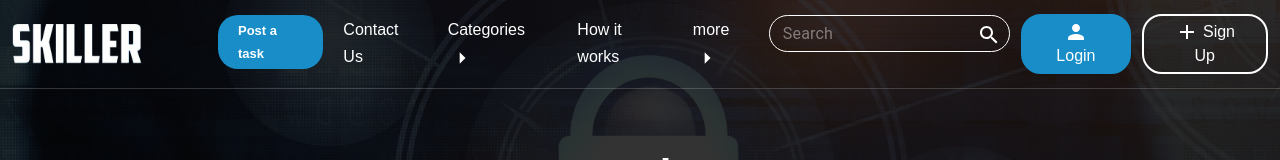
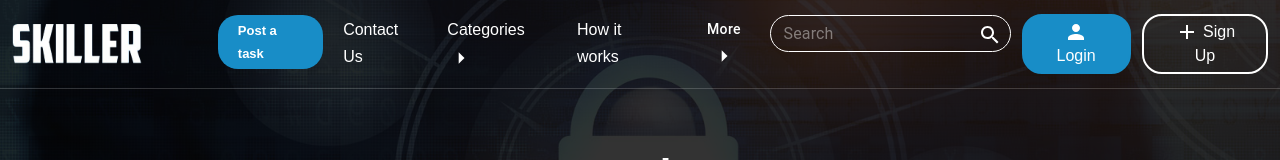
Before and after one commit to HimanshuSuratiya/SkillerWebnMob, a React (Create React App) app: page /login in a window 1280 px wide. Shown: the top 160 px of the page. Built offline with nearby package versions, Linux system fonts and the light colour scheme.

Commit message:
More menu also fix

```diff
--- a/src/Components/Menu/Menu.js
+++ b/src/Components/Menu/Menu.js
@@ -414,21 +414,66 @@ const Menu = (props) => {
                                         </div>
                                     </li>
                                     <li className="nav-item"><NavLink className="nav-link" to="/how-it-works">How it works</NavLink></li>
-                                    <li className="nav-item dropdown more-menu-area">
-                                        <a className={`nav-link dropdown ${state.moreMenu}`} data-bs-toggle="dropdown" onClick={() => {
-                                            setState(prevState => ({ ...prevState, moreMenu: state.moreMenu === '' ? 'show' : '', categories: '' }));
-                                        }}>more{state.moreMenu === '' ? <ArrowRightIcon style={{ fontSize: '28px' }} /> : <ArrowDropDownIcon style={{ fontSize: '28px' }} />}</a>
-                                        <div className={`dropdown-menu submenu more-menu-drop-down ${state.moreMenu}`}>
-                                            <div className="categoriesContant">
-                                                <div className="submenuLeftCont">
-                                                    <ul className="CategoriesList">
-                                                        <li><NavLink to="/browse-requests">Browse requests</NavLink></li>
-                                                        <li><NavLink to="/help">Help</NavLink></li>
-                                                    </ul>
-                                                </div>
-                                            </div>
+                                    <Stack direction="row" spacing={2}>
+                                        <div>
+                                            <Button
+                                                ref={anchorRef}
+                                                id="composition-button"
+                                                className="p-0 m-0"
+                                                aria-controls={state.isOpen ? 'composition-menu' : undefined}
+                                                aria-expanded={state.isOpen ? 'true' : undefined}
+                                                aria-haspopup="true"
+                                                onClick={handleToggle}
+                                            >
+                                                <li className="nav-item">
+                                                    <a className='nav-link' style={{ paddingTop: '9px', textTransform: 'capitalize' }} >
+                                                        more {state.isOpen ? <ArrowDropDownIcon style={{ fontSize: '28px' }} /> : <ArrowRightIcon style={{ fontSize: '28px' }} />}
+                                                    </a>
+                                                </li>
+                                            </Button>
+                                            <Popper
+                                                open={state.isOpen}
+                                                anchorEl={anchorRef.current}
+                                                className="Right-Icon-Sub-menu"
+                                                role={undefined}
+                                                placement="bottom-start"
+                                                transition
+                                                disablePortal
+                                            >
+                                                {({ TransitionProps, placement }) => (
+                                                    <Grow
+                                                        {...TransitionProps}
+                                                        style={{
+                                                            transformOrigin:
+                                                                placement === 'bottom-start' ? 'left top' : 'left bottom',
+                                                        }}
+                                                    >
+                                                        <Paper>
+                                                            <ClickAwayListener onClickAway={handleClose}>
+                                                                <MenuList
+                                                                    autoFocusItem={state.isOpen}
+                                                                    id="composition-menu"
+                                                                    aria-labelledby="composition-button"
+                                                                    onKeyDown={handleListKeyDown}
+                                                                >
+                                                                    <NavLink to="/browse-requests">
+                                                                        <MenuItem onClick={handleClose}>
+                                                                            Browse requests
+                                                                        </MenuItem>
+                                                                    </NavLink>
+                                                                    <NavLink to="/help">
+                                                                        <MenuItem onClick={handleClose}>
+                                                                            Help
+                                                                        </MenuItem>
+                                                                    </NavLink>
+                                                                </MenuList>
+                                                            </ClickAwayListener>
+                                                        </Paper>
+                                                    </Grow>
+                                                )}
+                                            </Popper>
                                         </div>
-                                    </li>
+                                    </Stack>
                                 </ul>
                                 <div className="d-flex">
                                     <form>
```
